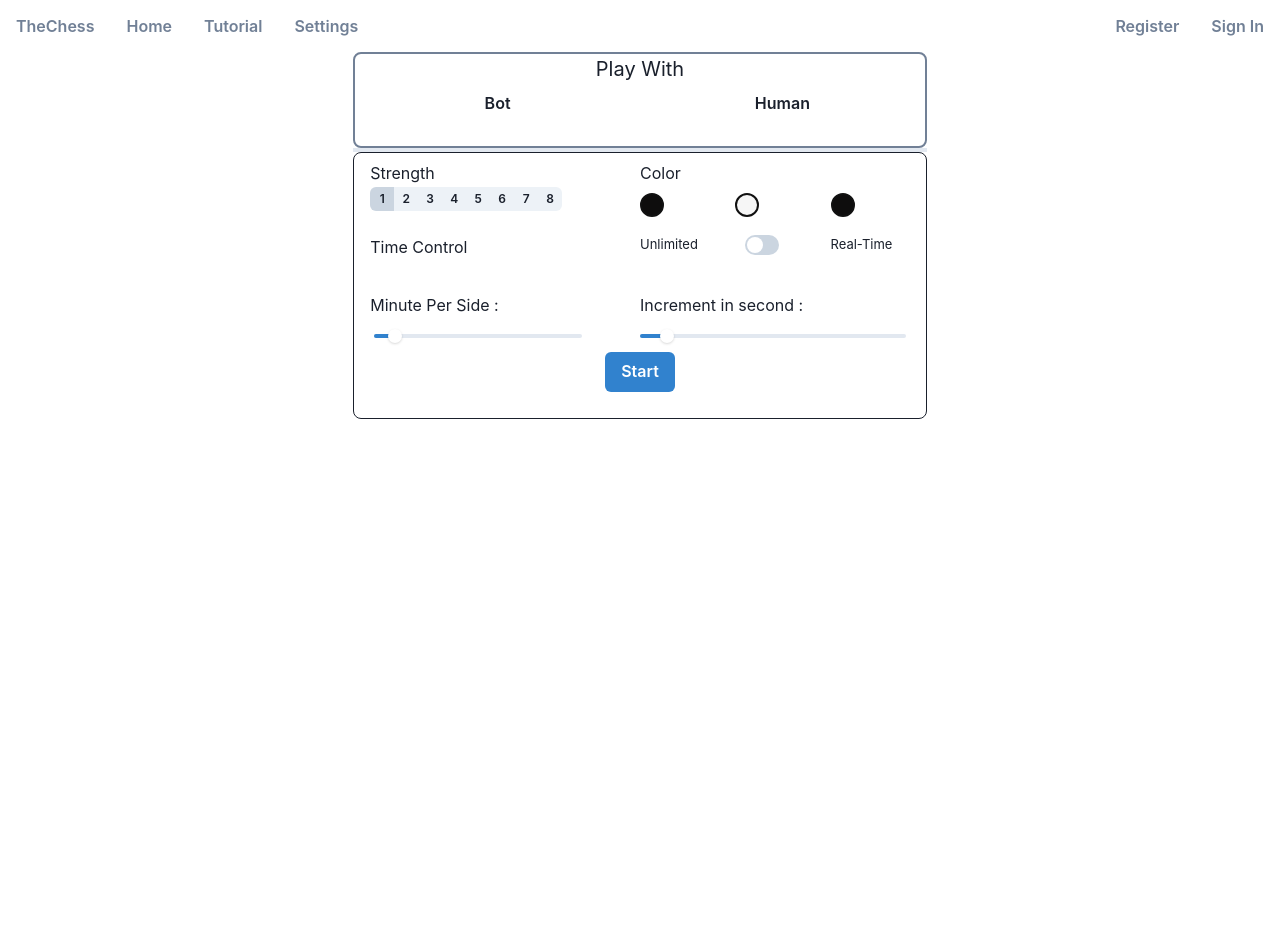
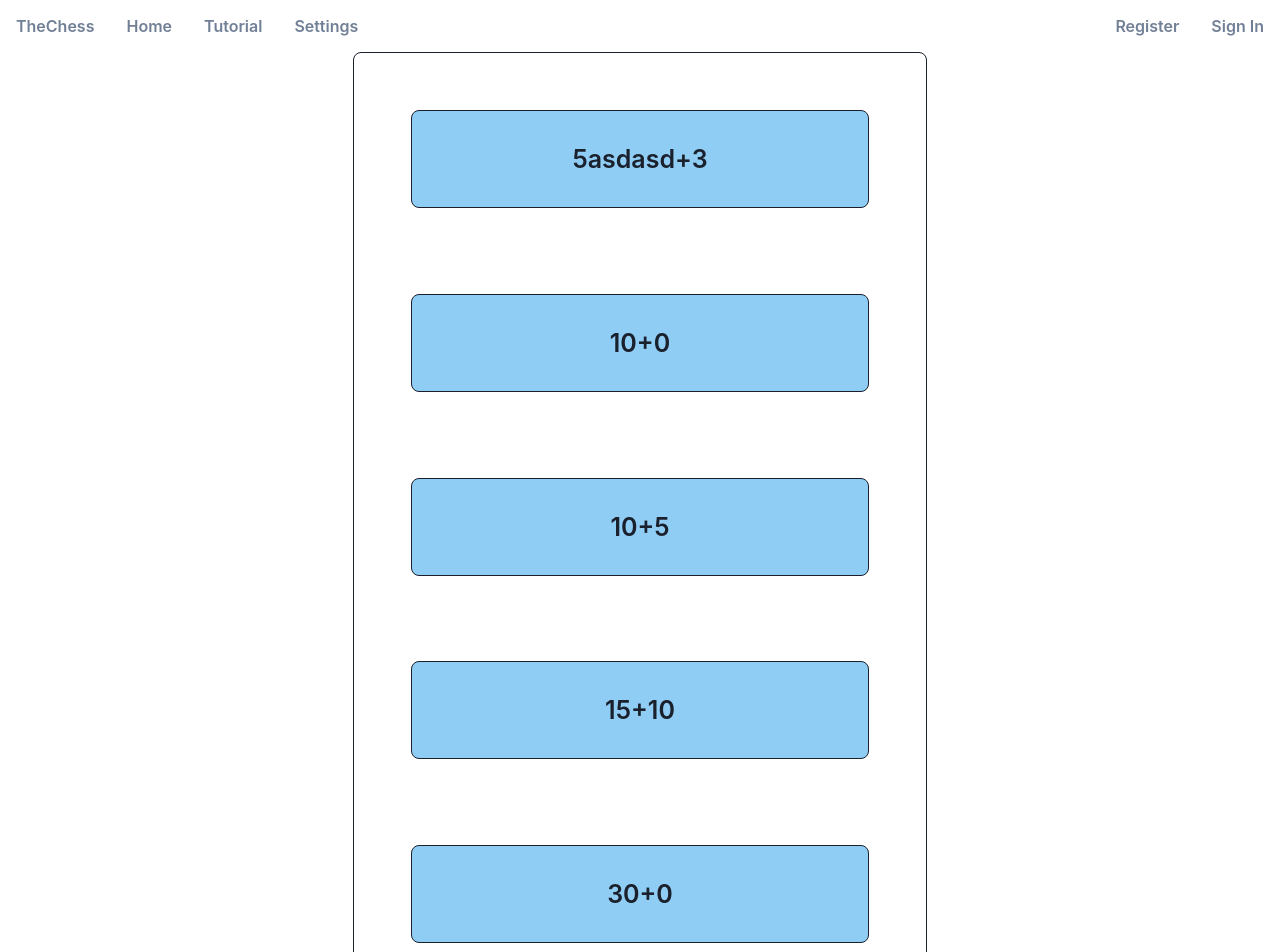
Before and after one commit to MarcelJulian/the-chess, a React (Create React App) app in the folder src/main/frontend/: page / in a window 1280 px wide. Shown: the top 952 px of the page. Before the commit the page ends 800 px from the top, so only its background shows below. Built offline with nearby package versions, Linux system fonts and the light colour scheme.

Commit message:
Penambahan play with human page

```diff
--- a/src/main/frontend/src/index.css
+++ b/src/main/frontend/src/index.css
@@ -1,4 +1,3 @@
-
 .btnBlack {
   margin-right: auto;
   padding: 10px;
--- a/src/main/frontend/src/index.tsx
+++ b/src/main/frontend/src/index.tsx
@@ -6,11 +6,16 @@ import { ChakraProvider } from "@chakra-ui/react";
 import ReactDOM from "react-dom";
 
 import HomePage from "pages/HomePage";
+import HumanPage from "pages/HumanPage/index_human";
+import SettingsPage from "pages/SettingsPage/settingsPage";
+// import HumanPage from "pages/HumanPage";
 
 ReactDOM.render(
   <React.StrictMode>
     <ChakraProvider>
-      <HomePage />
+      {/* <HomePage /> */}
+      {/* <HumanPage /> */}
+      <SettingsPage />
     </ChakraProvider>
   </React.StrictMode>,
   document.getElementById("root")
--- a/src/main/frontend/src/pages/HomePage/index.tsx
+++ b/src/main/frontend/src/pages/HomePage/index.tsx
@@ -60,7 +60,7 @@ function HomePage() {
         <Box border="2px" borderColor="gray.500" borderRadius="lg" h="6rem">
           <GridItem w="100%" bg="transparent">
             <Center bg="transparent">
-              <Text fontSize={20}>Play With</Text>
+              <Text fontSize={25}>Play With</Text>
             </Center>
           </GridItem>
           {/* Play with atas */}
--- /dev/null
+++ b/src/main/frontend/src/pages/HumanPage/index_human.tsx
@@ -0,0 +1,198 @@
+import React, { useState } from "react";
+
+import {
+  Box,
+  Button,
+  ButtonGroup,
+  Container,
+  Grid,
+  GridItem,
+  Slider,
+  Flex,
+  // Spacer,
+  Center,
+  Text,
+  SliderFilledTrack,
+  SliderThumb,
+  SliderTrack,
+  Stack,
+  Switch
+} from "@chakra-ui/react";
+
+import NavBar from "components/NavBar";
+
+function HumanPage() {
+  // replace with store
+  const [isLogin, setIsLogin] = useState(false);
+  const [botStrength, setBotStrength] = useState(1);
+  const [botColor, setBotColor] = useState("random");
+  const [botTimeControlMode, setBotTimeControlMode] = useState("unlimited");
+  const [botTimeControlMinute, setBotTimeControlMinute] = useState(10);
+  const [botTimeControlIncrement, setBotTimeControlIncrement] = useState(0);
+
+  const generateBotStrengthGroupButton = () => {
+    const buttons: JSX.Element[] = [];
+
+    for (let i = 1; i < 9; i++) {
+      buttons.push(
+        <Button
+          borderLeftRadius={i === 1 ? "md" : "none"}
+          borderRightRadius={i === 8 ? "md" : "none"}
+          isActive={botStrength === i}
+          onClick={() => setBotStrength(i)}
+        >
+          {i}
+        </Button>
+      );
+    }
+    return (
+      <ButtonGroup spacing="0" size="xs">
+        {buttons}
+      </ButtonGroup>
+    );
+  };
+
+  return (
+    <Box>
+      <NavBar />
+      <Container>
+        {/* Container Atas */}
+        <Box border="2px" borderColor="gray.500" borderRadius="lg" h="6rem">
+          <GridItem w="100%" bg="transparent">
+            <Center bg="transparent">
+              <Text fontSize={25}>Play With</Text>
+            </Center>
+          </GridItem>
+          {/* Play with atas */}
+
+          {/* Grid Tengah */}
+          <Grid templateColumns="repeat(2, 50%)" gap={0}>
+            <GridItem>
+              <Center>
+                <Button w="90%" variant="ghost">
+                  Bot
+                </Button>
+              </Center>
+            </GridItem>
+
+            <GridItem>
+              <Center>
+                <Button w="90%" variant="ghost">
+                  Human
+                </Button>
+              </Center>
+            </GridItem>
+          </Grid>
+        </Box>
+
+        {/* Container Bawah */}
+        <Grid
+          // border="1px"
+          borderColor="gray.800"
+          borderRadius="lg"
+          templateRows="repeat(2, 3fr)"
+          templateColumns="repeat(3, 5fr)"
+          gap={0}
+        >
+          <Button
+            px="2rem"
+            py="3rem"
+            bgColor="blue.200"
+            marginBottom="5%"
+            marginTop="10%"
+            marginLeft="10%"
+            marginRight="10%"
+            border="1px"
+            borderRadius="lg"
+          >
+            <Center>
+              <Text fontSize={25}>5+3</Text>
+            </Center>
+          </Button>
+
+          <Button
+            px="2rem"
+            py="3rem"
+            bgColor="blue.200"
+            marginBottom="5%"
+            marginTop="10%"
+            marginLeft="10%"
+            marginRight="10%"
+            border="1px"
+            borderRadius="lg"
+          >
+            <Center>
+              <Text fontSize={25}>10+0</Text>
+            </Center>
+          </Button>
+
+          <Button
+            px="2rem"
+            py="3rem"
+            bgColor="blue.200"
+            marginBottom="5%"
+            marginTop="10%"
+            marginLeft="10%"
+            marginRight="10%"
+            border="1px"
+            borderRadius="lg"
+          >
+            <Center>
+              <Text fontSize={25}>10+5</Text>
+            </Center>
+          </Button>
+
+          <Button
+            px="2rem"
+            py="3rem"
+            bgColor="blue.200"
+            marginBottom="5%"
+            marginTop="10%"
+            marginLeft="10%"
+            marginRight="10%"
+            border="1px"
+            borderRadius="lg"
+          >
+            <Center>
+              <Text fontSize={25}>15+10</Text>
+            </Center>
+          </Button>
+
+          <Button
+            px="2rem"
+            py="3rem"
+            bgColor="blue.200"
+            marginBottom="5%"
+            marginTop="10%"
+            marginLeft="10%"
+            marginRight="10%"
+            border="1px"
+            borderRadius="lg"
+          >
+            <Center>
+              <Text fontSize={25}>30+0</Text>
+            </Center>
+          </Button>
+
+          <Button
+            px="2rem"
+            py="3rem"
+            bgColor="blue.200"
+            marginBottom="5%"
+            marginTop="10%"
+            marginLeft="10%"
+            marginRight="10%"
+            border="1px"
+            borderRadius="lg"
+          >
+            <Center>
+              <Text fontSize={25}>30+20</Text>
+            </Center>
+          </Button>
+        </Grid>
+      </Container>
+    </Box>
+  );
+}
+
+export default HumanPage;
--- /dev/null
+++ b/src/main/frontend/src/pages/SettingsPage/settingsPage.tsx
@@ -0,0 +1,153 @@
+import React, { useState } from "react";
+
+import {
+  Box,
+  Button,
+  ButtonGroup,
+  Container,
+  Grid,
+  GridItem,
+  Slider,
+  Flex,
+  // Spacer,
+  Center,
+  Text,
+  SliderFilledTrack,
+  SliderThumb,
+  SliderTrack,
+  Stack,
+  Switch
+} from "@chakra-ui/react";
+
+import NavBar from "components/NavBar";
+
+function SettingsPage() {
+  // replace with store
+  const [isLogin, setIsLogin] = useState(false);
+  const [botStrength, setBotStrength] = useState(1);
+  const [botColor, setBotColor] = useState("random");
+  const [botTimeControlMode, setBotTimeControlMode] = useState("unlimited");
+  const [botTimeControlMinute, setBotTimeControlMinute] = useState(10);
+  const [botTimeControlIncrement, setBotTimeControlIncrement] = useState(0);
+
+  const generateBotStrengthGroupButton = () => {
+    const buttons: JSX.Element[] = [];
+
+    for (let i = 1; i < 9; i++) {
+      buttons.push(
+        <Button
+          borderLeftRadius={i === 1 ? "md" : "none"}
+          borderRightRadius={i === 8 ? "md" : "none"}
+          isActive={botStrength === i}
+          onClick={() => setBotStrength(i)}
+        >
+          {i}
+        </Button>
+      );
+    }
+    return (
+      <ButtonGroup spacing="0" size="xs">
+        {buttons}
+      </ButtonGroup>
+    );
+  };
+
+  return (
+    <Box>
+      <NavBar />
+      <Container>
+        {/* Container */}
+        <Grid
+          border="1px"
+          borderColor="gray.800"
+          borderRadius="lg"
+          templateRows="repeat(5, 1fr)"
+          templateColumns="repeat(1, 5fr)"
+          gap={0}
+        >
+          <Button
+            px="2rem"
+            py="3rem"
+            bgColor="blue.200"
+            marginBottom="5%"
+            marginTop="10%"
+            marginLeft="10%"
+            marginRight="10%"
+            border="1px"
+            borderRadius="lg"
+          >
+            <Center>
+              <Text fontSize={25}>5asdasd+3</Text>
+            </Center>
+          </Button>
+
+          <Button
+            px="2rem"
+            py="3rem"
+            bgColor="blue.200"
+            marginBottom="5%"
+            marginTop="10%"
+            marginLeft="10%"
+            marginRight="10%"
+            border="1px"
+            borderRadius="lg"
+          >
+            <Center>
+              <Text fontSize={25}>10+0</Text>
+            </Center>
+          </Button>
+
+          <Button
+            px="2rem"
+            py="3rem"
+            bgColor="blue.200"
+            marginBottom="5%"
+            marginTop="10%"
+            marginLeft="10%"
+            marginRight="10%"
+            border="1px"
+            borderRadius="lg"
+          >
+            <Center>
+              <Text fontSize={25}>10+5</Text>
+            </Center>
+          </Button>
+
+          <Button
+            px="2rem"
+            py="3rem"
+            bgColor="blue.200"
+            marginBottom="5%"
+            marginTop="10%"
+            marginLeft="10%"
+            marginRight="10%"
+            border="1px"
+            borderRadius="lg"
+          >
+            <Center>
+              <Text fontSize={25}>15+10</Text>
+            </Center>
+          </Button>
+
+          <Button
+            px="2rem"
+            py="3rem"
+            bgColor="blue.200"
+            marginBottom="5%"
+            marginTop="10%"
+            marginLeft="10%"
+            marginRight="10%"
+            border="1px"
+            borderRadius="lg"
+          >
+            <Center>
+              <Text fontSize={25}>30+0</Text>
+            </Center>
+          </Button>
+        </Grid>
+      </Container>
+    </Box>
+  );
+}
+
+export default SettingsPage;
```
Also changed, not shown: 1 other file (tests, documents, lock files or other folders). Lines whose indentation alone changed are shown as unchanged.
